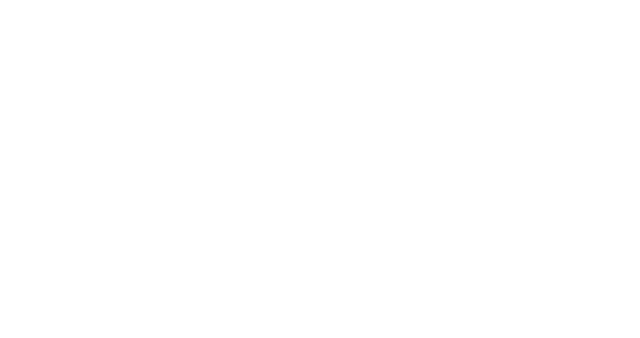
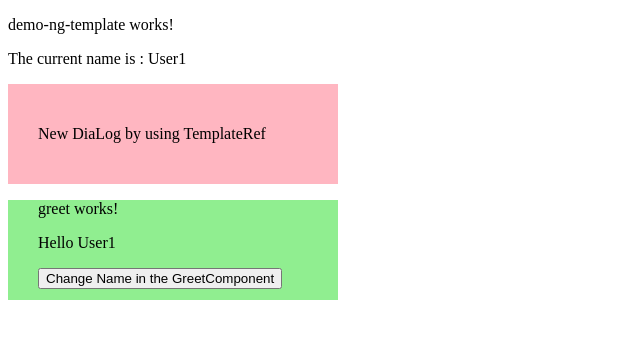
Before and after one commit to zhaodan1994/angular-report-site, an Angular app in the folder angular/learning/demo4/: page /demo-ng-template in a window 1280 px wide. Before the commit this address led to /. Shown: the top 338 px of the page, without its empty margins (0-640 px from the left). Built offline with nearby package versions, Linux system fonts and the light colour scheme.

Commit message:
demo-ng-template   use ViewContainerRef to create embedded view and component dynamically

```diff
--- a/angular/learning/demo4/src/app/app-routing.module.ts
+++ b/angular/learning/demo4/src/app/app-routing.module.ts
@@ -12,6 +12,7 @@ import { DemoProvidersComponent } from './components/demo-providers/demo-provide
 import { PlotBarComponent } from 'src/modules/bar/components/plot-bar/plot-bar.component';
 import { PlotLineComponent } from 'src/modules/line/components/plot-line/plot-line.component';
 import { DemoRenderer2Component } from './components/demo-renderer2/demo-renderer2.component';
+import { DemoNgTemplateComponent } from './components/demo-ng-template/demo-ng-template.component';
 
 
 const routes: Routes = [
@@ -39,7 +40,9 @@ const routes: Routes = [
   {
     path: 'demo-renderer2', component: DemoRenderer2Component
   },
-
+  {
+    path: 'demo-ng-template', component: DemoNgTemplateComponent
+  },
   {
     path: 'module-lazy',
     loadChildren: () => import('../modules/lazy/lazy.module') .then(m => m.LazyModule),
--- a/angular/learning/demo4/src/app/components/demo-list/demo-list.component.html
+++ b/angular/learning/demo4/src/app/components/demo-list/demo-list.component.html
@@ -31,4 +31,7 @@
     <ul>
         <li><a routerLink = "/demo-renderer2">Update DOM</a></li>
     </ul>
+    <ul>
+        <li><a routerLink = "/demo-ng-template">Create Component Dynamically</a></li>
+    </ul>
 </div>
--- /dev/null
+++ b/angular/learning/demo4/src/app/components/demo-ng-template/demo-ng-template.component.html
@@ -0,0 +1,14 @@
+<p>demo-ng-template works!</p>
+<p>The current name is : {{name}}</p>
+
+<ng-template #dialogTemplate>
+    <div class="dialog" mat-dialog-content>
+      <p>New DiaLog by using TemplateRef</p>
+    </div>
+</ng-template>
+
+
+
+<ng-template #dialogContainer></ng-template>
+
+<ng-template #greetContainer></ng-template>
--- /dev/null
+++ b/angular/learning/demo4/src/app/components/demo-ng-template/demo-ng-template.component.scss
@@ -0,0 +1,9 @@
+.dialog {
+    background-color: lightpink;
+    width: 330px;
+    height: 100px;
+    p {
+        line-height: 100px;
+        margin-left: 30px;
+    }
+}
--- /dev/null
+++ b/angular/learning/demo4/src/app/components/demo-ng-template/demo-ng-template.component.ts
@@ -0,0 +1,52 @@
+import { ViewContainerRef, ComponentFactoryResolver, ComponentRef, OnDestroy } from '@angular/core';
+import { Component, OnInit, ViewChild, TemplateRef } from '@angular/core';
+import { GreetComponent } from '../greet/greet.component';
+
+
+@Component({
+  selector: 'app-demo-ng-template',
+  templateUrl: './demo-ng-template.component.html',
+  styleUrls: ['./demo-ng-template.component.scss']
+})
+export class DemoNgTemplateComponent implements OnInit, OnDestroy {
+
+  componentRef: ComponentRef<GreetComponent>;
+
+  @ViewChild('dialogTemplate', {static: true}) customDialog: TemplateRef<any>;
+  @ViewChild('dialogContainer', { read: ViewContainerRef, static: true }) dialogContainer: ViewContainerRef;
+  @ViewChild('greetContainer', { read: ViewContainerRef, static: true }) greetContainer: ViewContainerRef;
+  constructor(
+    private componentFactoryResolver: ComponentFactoryResolver
+  ) { }
+
+  name = 'User1';
+  ngOnInit(): void {
+    this.createDialog();
+    this.createComponent();
+  }
+
+
+
+
+  createDialog(): void {
+    this.dialogContainer.createEmbeddedView(this.customDialog);
+  }
+
+  createComponent(): void {
+    const componentFactory = this.componentFactoryResolver.resolveComponentFactory(GreetComponent);
+    this.greetContainer.clear();
+    this.componentRef = this.greetContainer.createComponent(componentFactory);
+    this.componentRef.instance.name = this.name;
+    this.componentRef.instance.changeEvent.subscribe((value: string) => {
+      this.name = value;
+    });
+  }
+
+ ngOnDestroy(): void {
+   if (this.componentRef) {
+     this.componentRef.destroy();
+   }
+
+ }
+
+}
--- /dev/null
+++ b/angular/learning/demo4/src/app/components/greet/greet.component.html
@@ -0,0 +1,5 @@
+<div class="greet">
+    <p>greet works!</p>
+    <p>Hello {{name}}</p>
+    <button (click)="changeName()">Change Name in the GreetComponent</button>
+</div>
--- /dev/null
+++ b/angular/learning/demo4/src/app/components/greet/greet.component.scss
@@ -0,0 +1,6 @@
+.greet {
+    background-color: lightgreen;
+    width: 300px;
+    height: 100px;
+    padding-left: 30px;
+}
--- /dev/null
+++ b/angular/learning/demo4/src/app/components/greet/greet.component.ts
@@ -0,0 +1,22 @@
+import { Component, OnInit, Input, Output, EventEmitter } from '@angular/core';
+
+@Component({
+  selector: 'app-greet',
+  templateUrl: './greet.component.html',
+  styleUrls: ['./greet.component.scss']
+})
+export class GreetComponent implements OnInit {
+
+  @Input() name: string;
+  @Output() changeEvent = new EventEmitter<string>();
+  constructor() { }
+
+  ngOnInit(): void {
+
+  }
+
+  changeName() {
+    this.changeEvent.emit('User2');
+  }
+
+}
```
Also changed, not shown: angular/learning/demo4/src/app/app.module.ts (+7 -2 lines), 2 other files (tests, documents, lock files or other folders).
